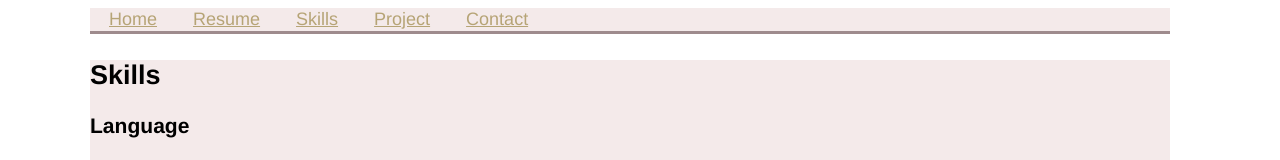
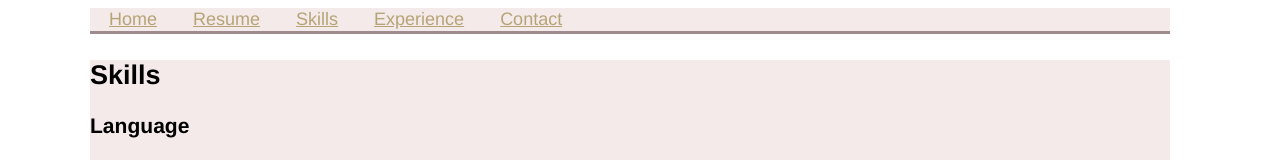
Before and after one commit to shuoli05011/shuoli05011.github.io, a plain HTML site: page skills.html in a window 1280 px wide. Shown: the top 160 px of the page. Drawn offline with Linux system fonts and the light colour scheme.

Commit message:
Update skills.html

```diff
--- a/skills.html
+++ b/skills.html
@@ -14,7 +14,7 @@
           <li><a href="index.html">Home</a></li>
           <li><a href="resume.html">Resume</a></li>
           <li><a href="skills.html">Skills</a></li>
-          <li><a href="project.html">Project</a></li>
+          <li><a href="experience.html">Experience</a></li>
           <li><a href="contact.html">Contact</a></li>
         </ul>
       </nav>
```
